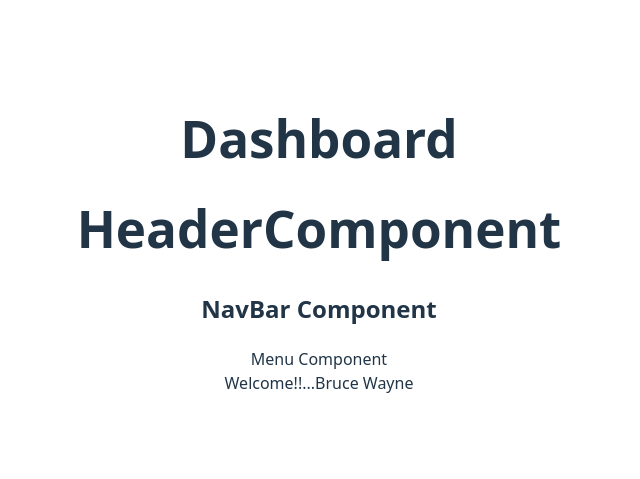
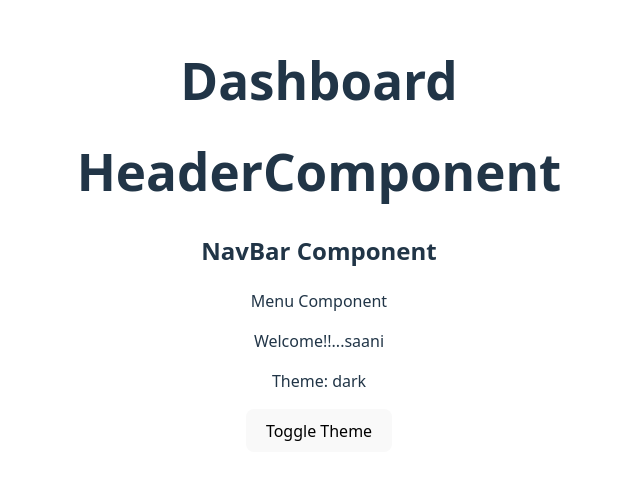
Before and after one commit to Saanimustapha/Learning-React, a React (Vite) app: page / in a window 1280 px wide. Shown: the part 165-644 px from the top of the page, without its empty margins (321-961 px from the left). Built offline with nearby package versions, Linux system fonts and the light colour scheme.

Commit message:
Managing state of data while utilizing useContext for passing the data to child components.

```diff
--- a/src/App.jsx
+++ b/src/App.jsx
@@ -25,24 +25,22 @@ import { ReducerCounter } from './ReducerCounter'
 import { ReducerShoppingCart } from './ReducerShoppingCart'
 import { SimpleCounterWithInit } from './SimpleCounterWithInit'
 import { Header } from './Header'
-import { UserContext } from './UserContext'
+import { CustomContextProvider } from './CustomContextProvider'
 import './App.css'
 
 
 function App() {
 
-  const user = {
-    name: "Bruce Wayne",
-    age: 30,
-    isPremium: true
-  }
 
   return (
 
-    <UserContext value={user}>
-    <h1>Dashboard</h1>
-    <Header/>
-    </UserContext>
+    <CustomContextProvider>
+      <div>
+            <h1>Dashboard</h1>
+            <Header/>
+      </div>
+    </CustomContextProvider>
+
 
     // {/* <SimpleCounterWithInit/>
     // <ReducerShoppingCart/> */}
--- a/src/Avatar.jsx
+++ b/src/Avatar.jsx
@@ -3,10 +3,22 @@ import { UserContext } from "./UserContext"
 
 export const Avatar = () => {
 
-    const user = useContext(UserContext)
+    const {user, setUser} = useContext(UserContext)
+
+    const toggleTheme = () => {
+        setUser(
+            {
+                ...user,
+                theme: user.theme==="dark"? "light" : "dark"
+            }
+        )
+    }
+
     return (
         <div>
-            Welcome!!...{user.name}
+            <p>Welcome!!...{user.name}</p>
+            <p>Theme: {user.theme}</p>
+            <button onClick={() => toggleTheme()}>Toggle Theme</button>
         </div>
     )
 }
--- /dev/null
+++ b/src/CustomContextProvider.jsx
@@ -0,0 +1,17 @@
+import { useState } from 'react'
+import { UserContext } from "./UserContext"
+
+export const CustomContextProvider = ({ children }) => {
+
+    const [user, setUser] = useState({
+        name: "saani",
+        role:"admin",
+        theme:"dark"
+    })
+
+    return (
+        <UserContext value={{user,setUser}}>
+            {children}
+        </UserContext>
+    )
+}
--- a/src/UserContext.jsx
+++ b/src/UserContext.jsx
@@ -1,3 +1,6 @@
 import { createContext } from "react";
 
-export const UserContext = createContext();
+export const UserContext = createContext({
+    user: {name:"saani", role:"admin",theme:"dark"},
+    setUser: () => {}
+});
```
